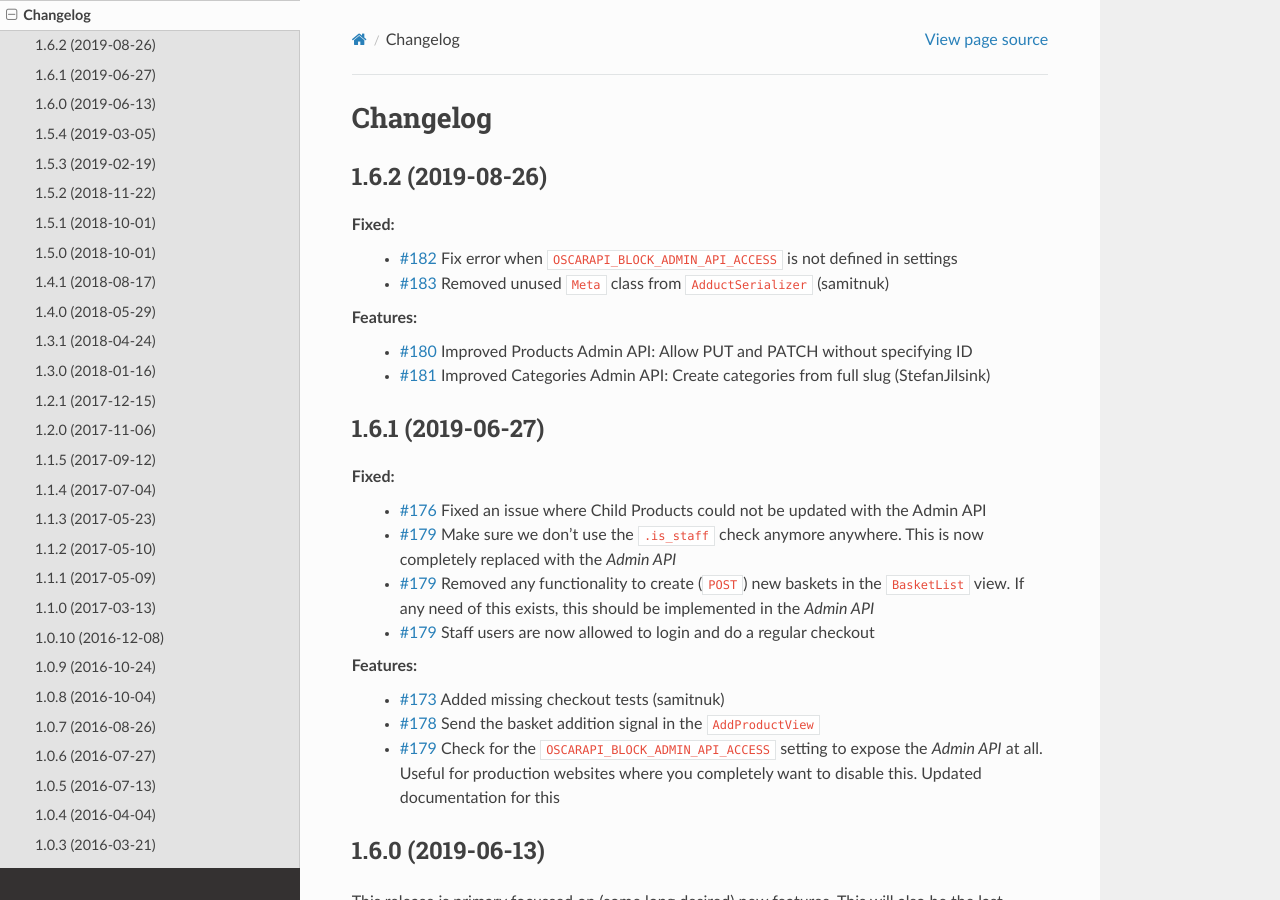
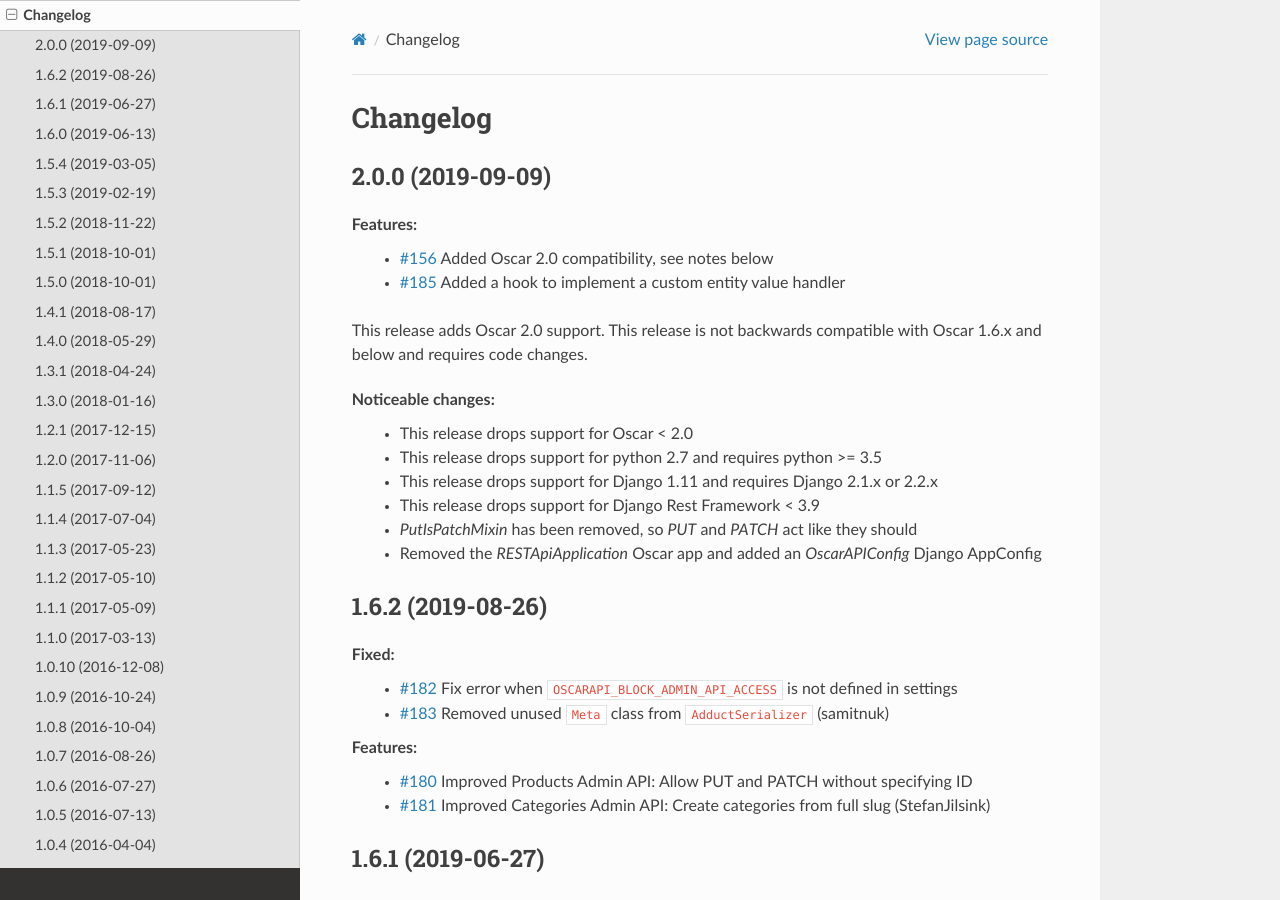
Before and after one commit to django-oscar/django-oscar-api, a Sphinx documentation site: the page built from docs/source/changelog.rst, in a window 1280 px wide and 900 px high. Built offline with Sphinx 7.4.7 and the Read the Docs theme 2.0.0, drawn with Linux system fonts in a browser that asks for light colours.

Commit message:
Prepare for release 2.0.0

```diff
--- a/docs/source/changelog.rst
+++ b/docs/source/changelog.rst
@@ -1,6 +1,23 @@
 =========
 Changelog
 =========
+
+2.0.0 (2019-09-09)
+-------------------
+Features:
+ * `#156 <https://github.com/django-oscar/django-oscar-api/pull/156>`_ Added Oscar 2.0 compatibility, see notes below
+ * `#185 <https://github.com/django-oscar/django-oscar-api/pull/185>`_ Added a hook to implement a custom entity value handler
+
+This release adds Oscar 2.0 support. This release is not backwards compatible with Oscar 1.6.x and below and requires code changes.
+
+Noticeable changes:
+ - This release drops support for Oscar < 2.0
+ - This release drops support for python 2.7 and requires python >= 3.5
+ - This release drops support for Django 1.11 and requires Django 2.1.x or 2.2.x
+ - This release drops support for Django Rest Framework < 3.9
+ - `PutIsPatchMixin` has been removed, so `PUT` and `PATCH` act like they should
+ - Removed the `RESTApiApplication` Oscar app and added an `OscarAPIConfig` Django AppConfig
+
 
 1.6.2 (2019-08-26)
 -------------------
--- a/setup.py
+++ b/setup.py
@@ -1,6 +1,6 @@
 from setuptools import find_packages, setup
 
-__version__ = "2.0.dev0"
+__version__ = "2.0.0"
 
 setup(
     # package name in pypi
@@ -47,7 +47,7 @@
     # specify dependencies
     install_requires=[
         "setuptools",
-        "django-oscar>=2.0.dev0",
+        "django-oscar>=2.0",
         "Django>=2.1.9",  # CVE-2019-12308
         "djangorestframework>=3.9",  # first version to support Django 2.2
     ],
```
